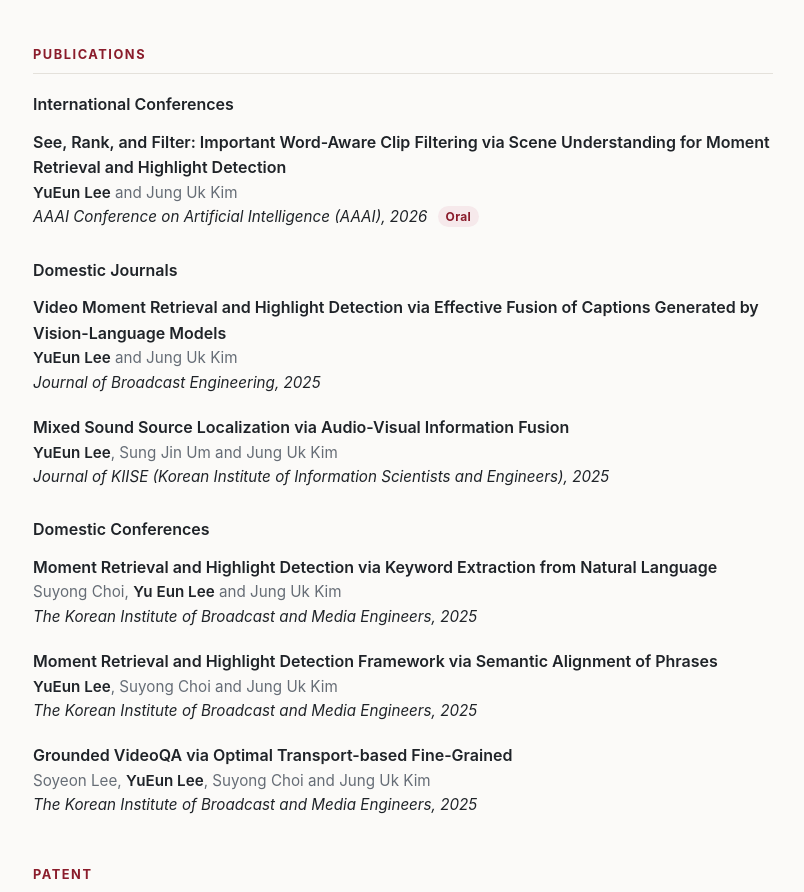
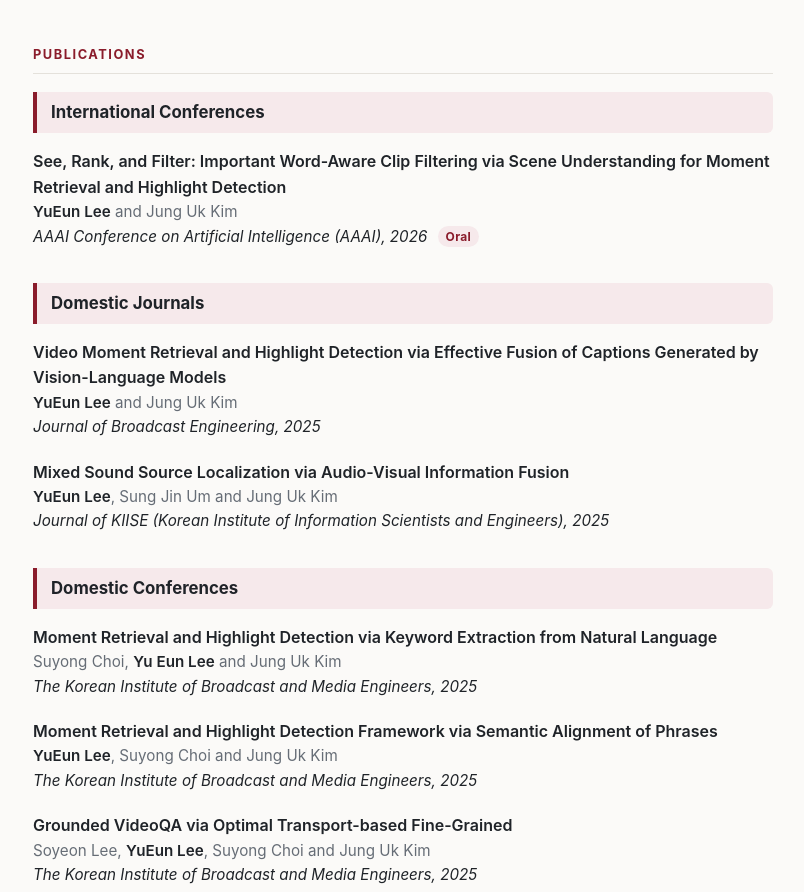
Before and after one commit to dbdms8435/dbdms8435.github.io, a plain HTML site: page index.html in a window 1280 px wide. Shown: the part 856-1748 px from the top of the page, without its empty margins (237-1041 px from the left). Drawn offline with Linux system fonts and the light colour scheme.

Commit message:
Update index.html

```diff
--- a/index.html
+++ b/index.html
@@ -103,7 +103,7 @@
   }
   ol.pubs li { margin-bottom: 20px; }
   ol.pubs li:last-child { margin-bottom: 0; }
-  h3.group { margin: 28px 0 12px; font-size: 1rem; font-weight: 600; }
+  h3.group { margin: 34px 0 16px; padding: 7px 14px; border-left: 4px solid var(--accent); border-radius: 0 6px 6px 0; background: var(--badge-bg); font-size: 1.05rem; font-weight: 700; }
   h3.group:first-of-type { margin-top: 0; }
   .pubs .ptitle { font-weight: 600; }
   .pubs .authors { color: var(--muted); font-size: 0.95rem; }
```
